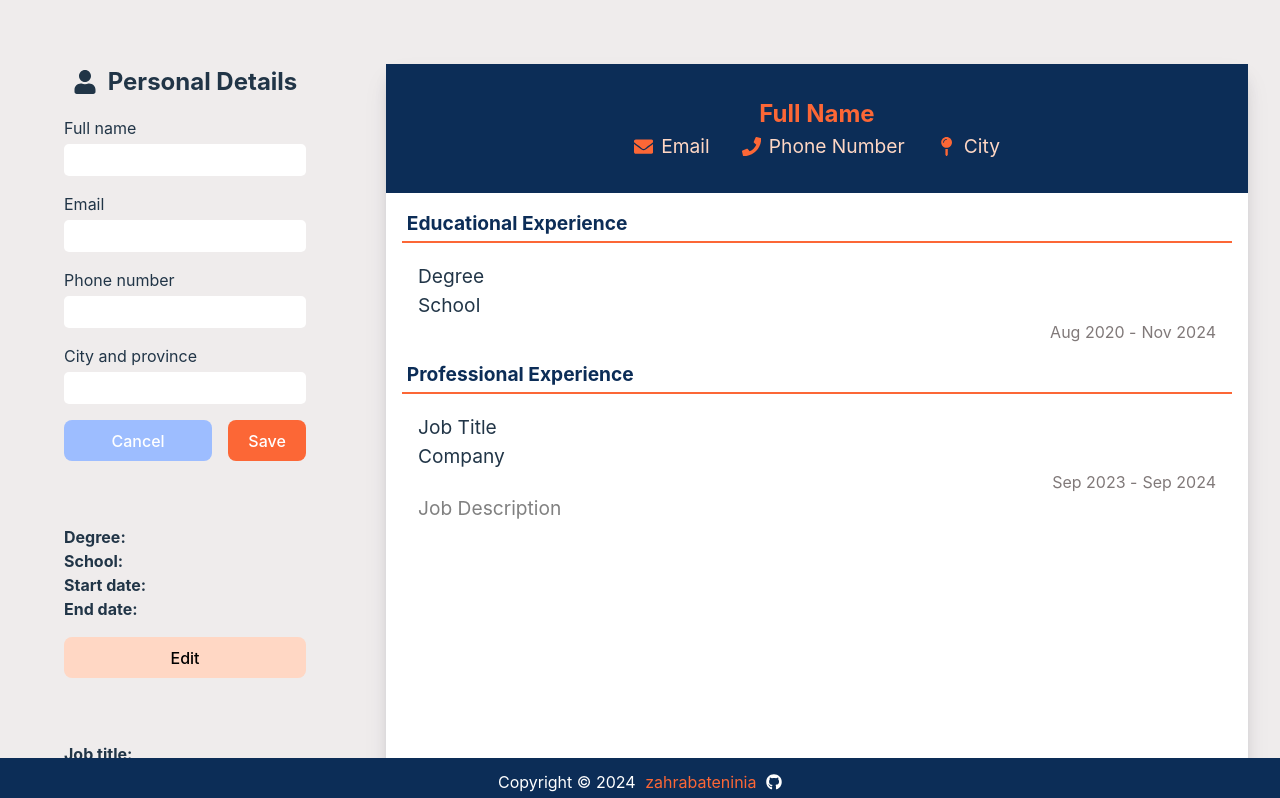
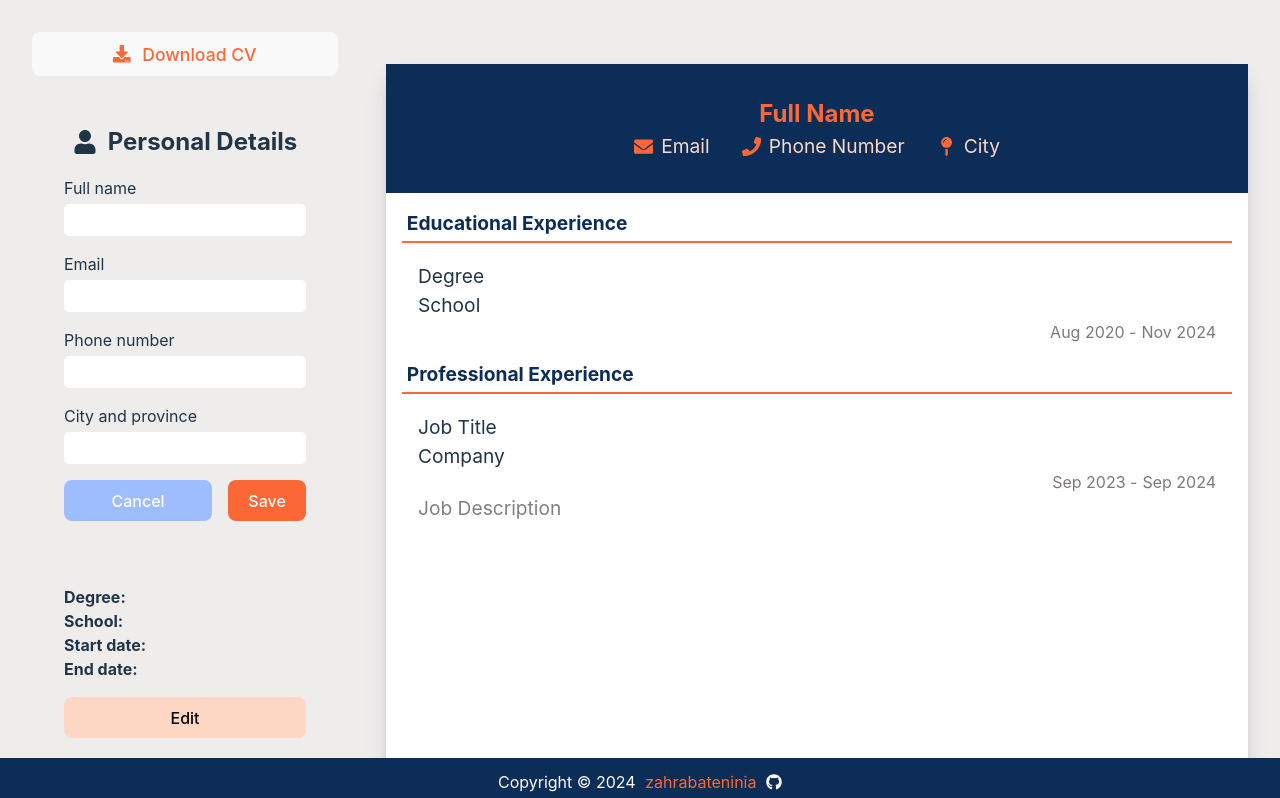
Before and after one commit to zahrabateninia/-CV-Application, a React (Vite) app in the folder CV-Application/: page / in a window 1280 px wide. Shown: the top 798 px of the page. Built offline with nearby package versions, Linux system fonts and the light colour scheme.

Commit message:
Style downlaod button

```diff
--- a/CV-Application/package.json
+++ b/CV-Application/package.json
@@ -10,6 +10,7 @@
     "preview": "vite preview"
   },
   "dependencies": {
+    "jspdf": "^2.5.2",
     "react": "^18.3.1",
     "react-dom": "^18.3.1",
     "react-icons": "^5.3.0"
--- a/CV-Application/src/App.jsx
+++ b/CV-Application/src/App.jsx
@@ -1,4 +1,5 @@
 import React, { useState } from 'react'
+import SaveCVAsPdf from './components/SaveCVAsPdf'
 import PersonalDetails from './components/PersonalDetails'
 import Education from './components/Education'
 import Experience from './components/Experience'
@@ -41,15 +42,17 @@ const App = () => {
       jobDescription: formValues['description']
     });
   }
-
+  <SaveCVAsPdf />
 
   return (
     <div className='app-container'>
-      <div className="forms-container">
-        <PersonalDetails onFormSubmit={handlePersonalDetailsChange}/>
-
-        <Education onFormSubmit={handleEducationalDetailsChange}/>
-        <Experience onFormSubmit={handleProfessionalDetailsChange}/>
+      <div className="forms-section">
+        <SaveCVAsPdf />
+        <div className="forms-container">
+          <PersonalDetails onFormSubmit={handlePersonalDetailsChange}/>
+          <Education onFormSubmit={handleEducationalDetailsChange}/>
+          <Experience onFormSubmit={handleProfessionalDetailsChange}/>
+        </div>
       </div>
       <DisplayCV
         personalDetails={personalDetails}
--- /dev/null
+++ b/CV-Application/src/components/SaveCVAsPdf.jsx
@@ -0,0 +1,15 @@
+import React from 'react'
+import { FaDownload } from 'react-icons/fa'
+
+const SaveCVAsPdf = () => {
+  return (
+    <button className="save-cv-btn">
+        <>
+        <FaDownload />
+        Download CV
+        </>
+    </button>
+  )
+}
+
+export default SaveCVAsPdf
--- a/CV-Application/src/styles/forms.css
+++ b/CV-Application/src/styles/forms.css
@@ -1,3 +1,22 @@
+/* forms-section = download button + all forms */
+.forms-section{
+    display: flex;
+    flex-direction: column;
+}
+
+
+.forms-section .save-cv-btn{
+    color: var(--orange-color);
+    display: flex;
+    gap: .7rem;
+    justify-content: center;
+    align-items: center;
+    font-size: 1.1rem;
+    position: sticky;
+    top: 0;
+    margin-bottom: 1rem;
+}
+
 .forms-container{
     display: flex;
     gap: 4rem;
--- a/CV-Application/src/styles/resume.css
+++ b/CV-Application/src/styles/resume.css
@@ -11,10 +11,11 @@
     display: flex;
     flex-flow: column wrap;
     width: 55rem;
-    height: 50rem;
+    height: 57rem;
     box-shadow: var(--gray-box-shadow);
     background-color: var(--white-background);
     margin-top: 2rem;
+    margin-bottom: 4rem;
 }
 
 .full-name{
```
Also changed, not shown: 1 other file (tests, documents, lock files or other folders).
